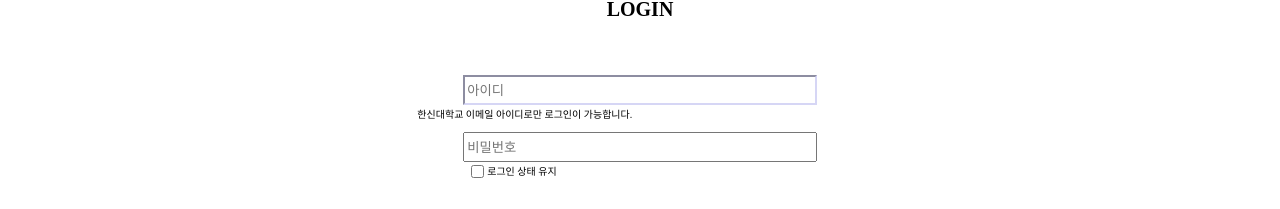
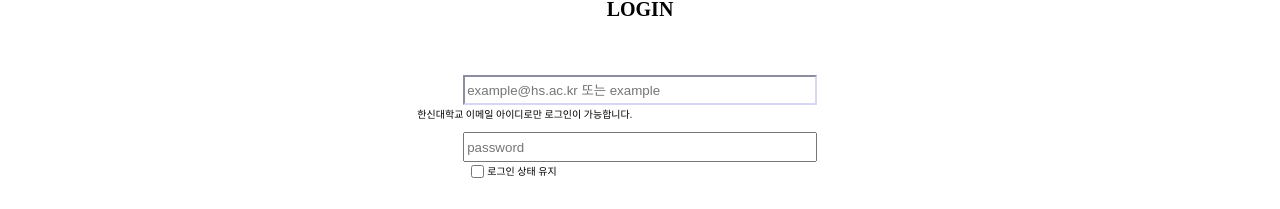
Before and after one commit to Graduate-Okay/Graduate-Okay-FE, a React (Create React App) app in the folder graduate-okay-fe/: page /login in a window 1280 px wide. Shown: the part 180-389 px from the top of the page. Built offline with nearby package versions, Linux system fonts and the light colour scheme; no server answers; a web font is replaced by a local one.

Commit message:
Feat : 로그인 기능 구현
에러발생시 alert창으로 에러메시지 표

```diff
--- a/graduate-okay-fe/src/pages/Login.tsx
+++ b/graduate-okay-fe/src/pages/Login.tsx
@@ -2,21 +2,66 @@ import React from "react";
 import styled, { ThemeProvider } from "styled-components";
 import theme from "../constants/theme";
 import { useNavigate } from "react-router-dom";
+import useInput from "../hooks/useInput";
+import axios, { AxiosError } from "axios";
+import api from "../apis/api";
 
 const Login: React.FC = () => {
   const navigate = useNavigate();
+  const emailInput = useInput("");
+  const passwordInput = useInput("");
+
+  const submitLogin = async () => {
+    if (isEmpty()) {
+      alert("아이디와 비밀번호를 모두 입력해주세요");
+      return;
+    }
+    if (checkHS() !== "@hs.ac.kr") {
+      emailInput.value += "@hs.ac.kr";
+    }
+    try {
+      const response = await axios.post(`${api.user}/login`, {
+        email: emailInput.value,
+        password: passwordInput.value,
+      });
+      if (response.status === 200) navigate("/");
+    } catch (error) {
+      if (error instanceof AxiosError) {
+        alert(error.response?.data?.message);
+      }
+    }
+  };
+
+  const isEmpty = () => {
+    return emailInput.value === "" || passwordInput.value === "";
+  };
+  const checkHS = () => {
+    return emailInput.value.slice(-9);
+  };
+
   return (
     <ThemeProvider theme={theme}>
       <LoginSection>
         <LoginDiv>LOGIN</LoginDiv>
-        <LoginInput placeholder="아이디" type="text" autoFocus />
+        <LoginInput
+          placeholder="example@hs.ac.kr 또는 example"
+          type="text"
+          value={emailInput.value}
+          onChange={emailInput.onChange}
+          autoFocus
+        />
         <LoginSub>한신대학교 이메일 아이디로만 로그인이 가능합니다.</LoginSub>
-        <LoginInput placeholder="비밀번호" type="password" />
+        <LoginInput
+          placeholder="password"
+          type="password"
+          value={passwordInput.value}
+          onChange={passwordInput.onChange}
+        />
         <LoginStatus>
           <input type="checkbox" />
           <p>로그인 상태 유지</p>
         </LoginStatus>
-        <SubmitLogin onClick={() => alert("준비중입니다")}>LOGIN</SubmitLogin>
+        <SubmitLogin onClick={() => submitLogin()}>LOGIN</SubmitLogin>
         <Account>
           <p onClick={() => navigate(`/signup`)}>회원가입</p>
           <p onClick={() => navigate(`/find`)}>비밀번호찾기</p>
```
